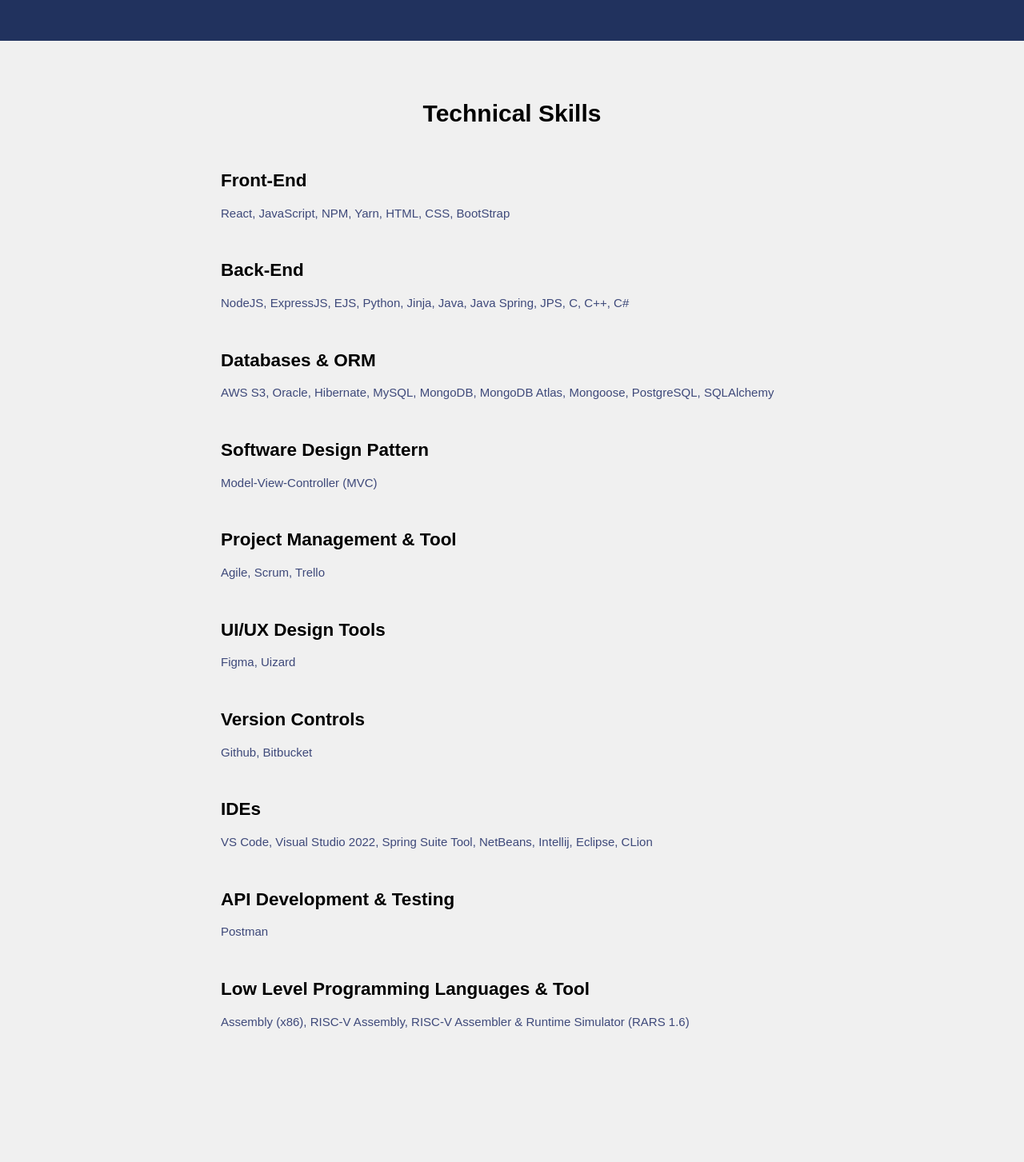
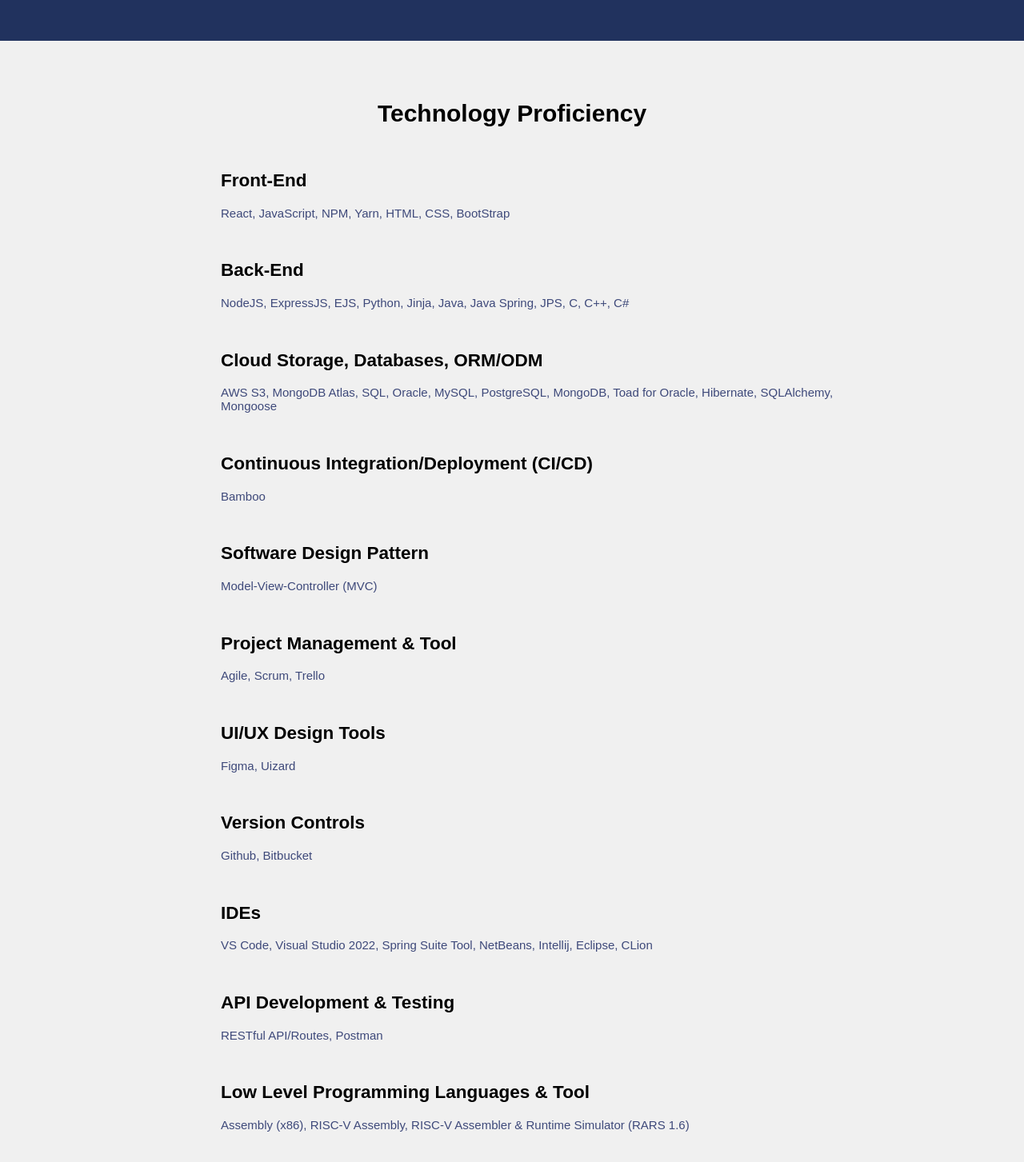
Before and after one commit to jvang0620/Personal-Portfolio, a React (Create React App) app: page / in a window 1280 px wide. Shown: the part 749-2202 px from the top of the page at 80% size. Built offline with nearby package versions, Linux system fonts and the light colour scheme.

Commit message:
adding to skill section on homepage

```diff
--- a/src/pages/Home.js
+++ b/src/pages/Home.js
@@ -37,9 +37,9 @@
 
       <br/><br/><br/>
 
-      {/* Tech. Skill Section */}
+      {/* Technology Proficiency */}
       <div className="skills">
-        <h1>Technical Skills</h1>
+        <h1>Technology Proficiency</h1>
         <ol className="list">
 
           {/* Front-End */}
@@ -64,10 +64,19 @@
 
           {/* Database/Mapper */}
           <li className="item">
-            <h2>Databases & ORM</h2>
+            <h2>Cloud Storage, Databases, ORM/ODM</h2>
             <p>
-              AWS S3, Oracle, Hibernate, MySQL, MongoDB, MongoDB Atlas, Mongoose,
-              PostgreSQL, SQLAlchemy
+              AWS S3, MongoDB Atlas, SQL, Oracle, MySQL, PostgreSQL, MongoDB, Toad for Oracle, Hibernate, SQLAlchemy, Mongoose
+            </p>
+          </li>
+
+          <br />
+
+          {/* Continuous Integration (CI) and Continusous Deployment (CD) */}
+          <li className="item">
+            <h2>Continuous Integration/Deployment (CI/CD)</h2>
+            <p>
+              Bamboo
             </p>
           </li>
 
@@ -127,7 +136,7 @@
           <li className="item">
             <h2>API Development & Testing</h2>
             <p>
-              Postman
+              RESTful API/Routes, Postman
             </p>
           </li>
 
```
